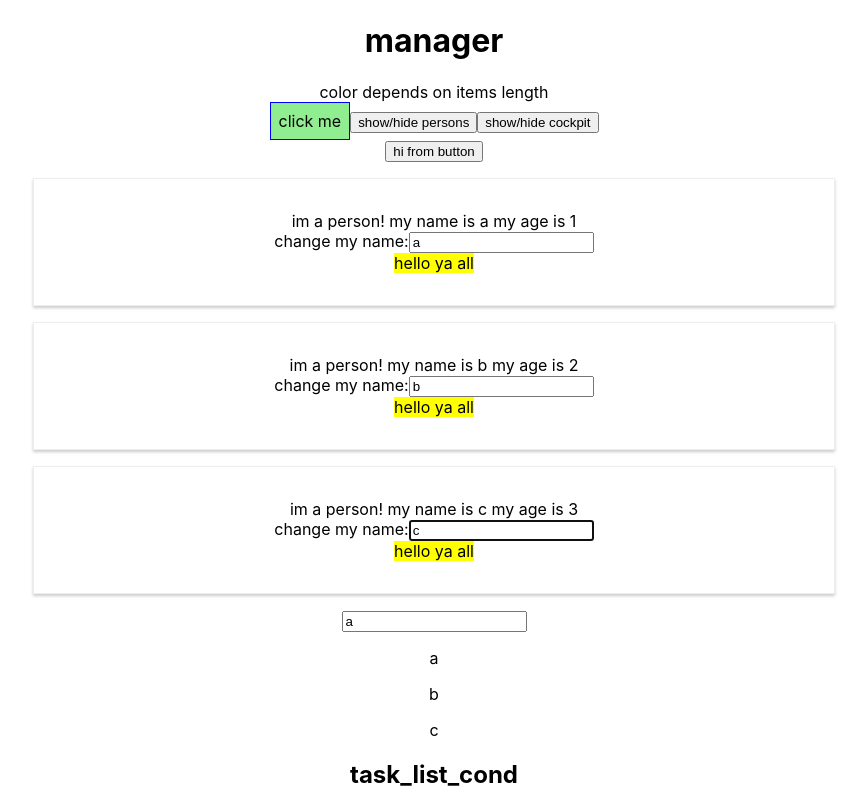
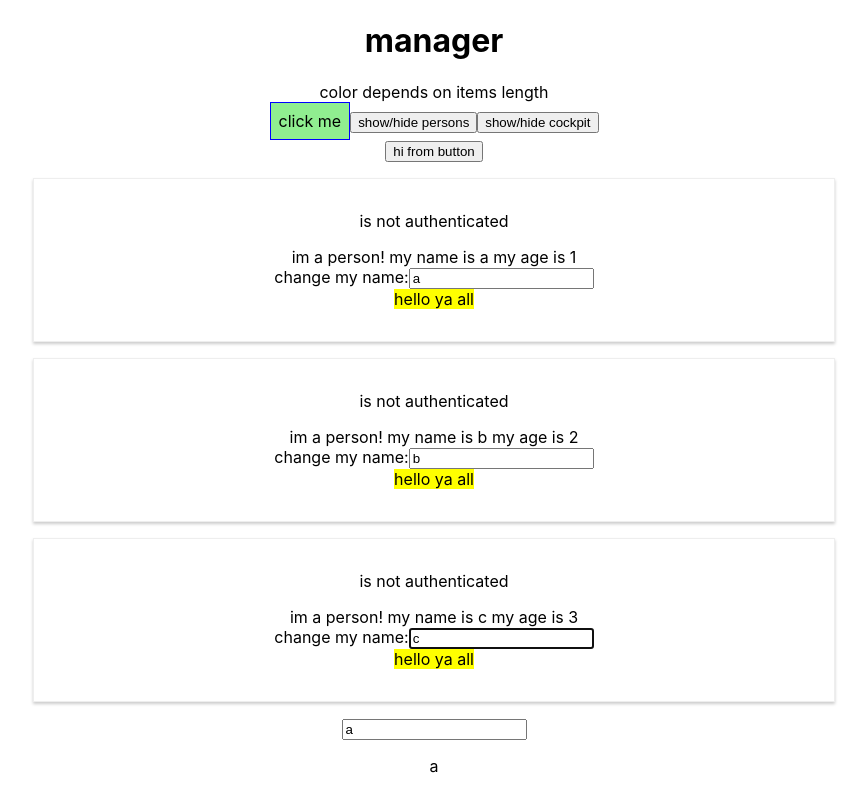
Before and after one commit to gilior-zz/react_1, a React app: page / in a window 1280 px wide. Shown: the top 794 px of the page, without its empty margins (206-1073 px from the left). Built offline with nearby package versions, Linux system fonts and the light colour scheme.

Commit message:
auth_context_not_props

```diff
--- a/src/components/Persons/Person/Person_class.js
+++ b/src/components/Persons/Person/Person_class.js
@@ -3,7 +3,7 @@ import styled from "styled-components";
 import Hoc_Wrapped from "../../../hoc/Wrapped";
 import { PropTypes } from 'prop-types'
 // import  classes_css from "./Person.module.css";
-
+import Auth_Context from '../../../context/auth-context'
 const StyledDiv = styled.div`
   width: 60%;
     margin:16px auto;
@@ -17,9 +17,9 @@ const StyledDiv = styled.div`
 `
 
 class Person_Class extends Component {
-    constructor(props){
+    constructor(props) {
         super(props);
-        this.input_element_ref=React.createRef();
+        this.input_element_ref = React.createRef();
     }
 
     componentDidMount() {
@@ -27,8 +27,12 @@ class Person_Class extends Component {
     }
     render() {
         return (
-            <div>
+            <Auth_Context.Consumer>
+                {(context)=><div>
                     <StyledDiv onClick={this.props.on_person_click}>
+                        <p>
+                            {context.authenticated?'is authenticated':'is not authenticated'}
+                        </p>
                         <p>
                             im a person!
 
@@ -48,7 +52,9 @@ class Person_Class extends Component {
                             {this.props.children}
                         </p>
                     </StyledDiv>
-            </div>
+                </div>}
+            </Auth_Context.Consumer>
+
         )
     }
 }
--- a/src/components/Persons/Persons_Class.js
+++ b/src/components/Persons/Persons_Class.js
@@ -1,7 +1,7 @@
 import React, { Component, PureComponent } from "react";
 import Person from "./Person/Person";
 import Person_Class from "./Person/Person_class";
-
+import Auth_Context from '../../context/auth-context'
 class Persons_Class extends PureComponent {
 
     // static getDerivedStateFromProps(props, state) {
@@ -39,8 +39,13 @@ class Persons_Class extends PureComponent {
     render() {
         // return (
         //     <div>
-        return this.props.persons.map((item, index) => {
-            console.log('rendering persons');
+        console.log('[Persons.js] rendering...')
+        return (
+
+
+            <Auth_Context.Consumer>
+                {
+                   (context)=> this.props.persons.map((item, index) => {
 
                         return (
                             <Person_Class key={index}
@@ -57,10 +62,15 @@ class Persons_Class extends PureComponent {
                                 <mark>hello ya all</mark>
                             </Person_Class>
                         )
+                    })
                 }
+
+
+
+            </Auth_Context.Consumer>
+
+
         )
-        {/* </div>
-        ) */}
     }
 }
 
--- a/src/containers/App_Class.js
+++ b/src/containers/App_Class.js
@@ -5,6 +5,7 @@ import Persons from "../components/Persons/Persons";
 import Cockpit from "../components/Cockpit/Cockpit";
 import Persons_Class from "../components/Persons/Persons_Class";
 import With_Class from '../hoc/With_Class'
+import Auth_Context from '../context/auth-context';
 class App_Class extends Component {
     state = {
         show_persons: true,
@@ -19,7 +20,8 @@ class App_Class extends Component {
             'b',
             'c'],
         show_cockpit: true,
-        click_number: 0
+        click_number: 0,
+        authenticated: false
     }
 
     constructor(props) {
@@ -107,6 +109,10 @@ class App_Class extends Component {
         ]
     }
 
+    loginHandler = () =>
+        this.setState({ authenticated: !this.state.authenticated });
+
+
 
     render() {
         let classes = [];
@@ -136,6 +142,9 @@ class App_Class extends Component {
                 <button onClick={this.toggle_persons}>show/hide persons</button>
                 <button onClick={() => { this.setState({ show_cockpit: !this.state.show_cockpit }) }}>show/hide cockpit</button>
 
+                <Auth_Context.Provider value={{
+                    authenticated: this.state.authenticated,
+                    login: this.loginHandler }}>
                     {this.state.show_cockpit ?
                         <Cockpit persons={this.state.persons} show_persons={this.state.show_persons} toggle_persons={this.toggle_persons}
                             on_name_change={this.on_name_change}
@@ -145,6 +154,8 @@ class App_Class extends Component {
                             on_remove_char={(index) => {
                                 this.remove_char(index)
                             }} usernames={this.state.usernameState}></Cockpit> : null}
+                </Auth_Context.Provider>
+
             </With_Class>
 
         )
--- /dev/null
+++ b/src/context/auth-context.js
@@ -0,0 +1,8 @@
+import React from 'react'
+
+const Auth_Context=React.createContext({
+    authenticated:false,
+    login:()=>{}
+});
+
+export default Auth_Context
```
Also changed, not shown: src/components/Cockpit/Cockpit.js (+5 -2 lines). Lines whose indentation alone changed are shown as unchanged.
